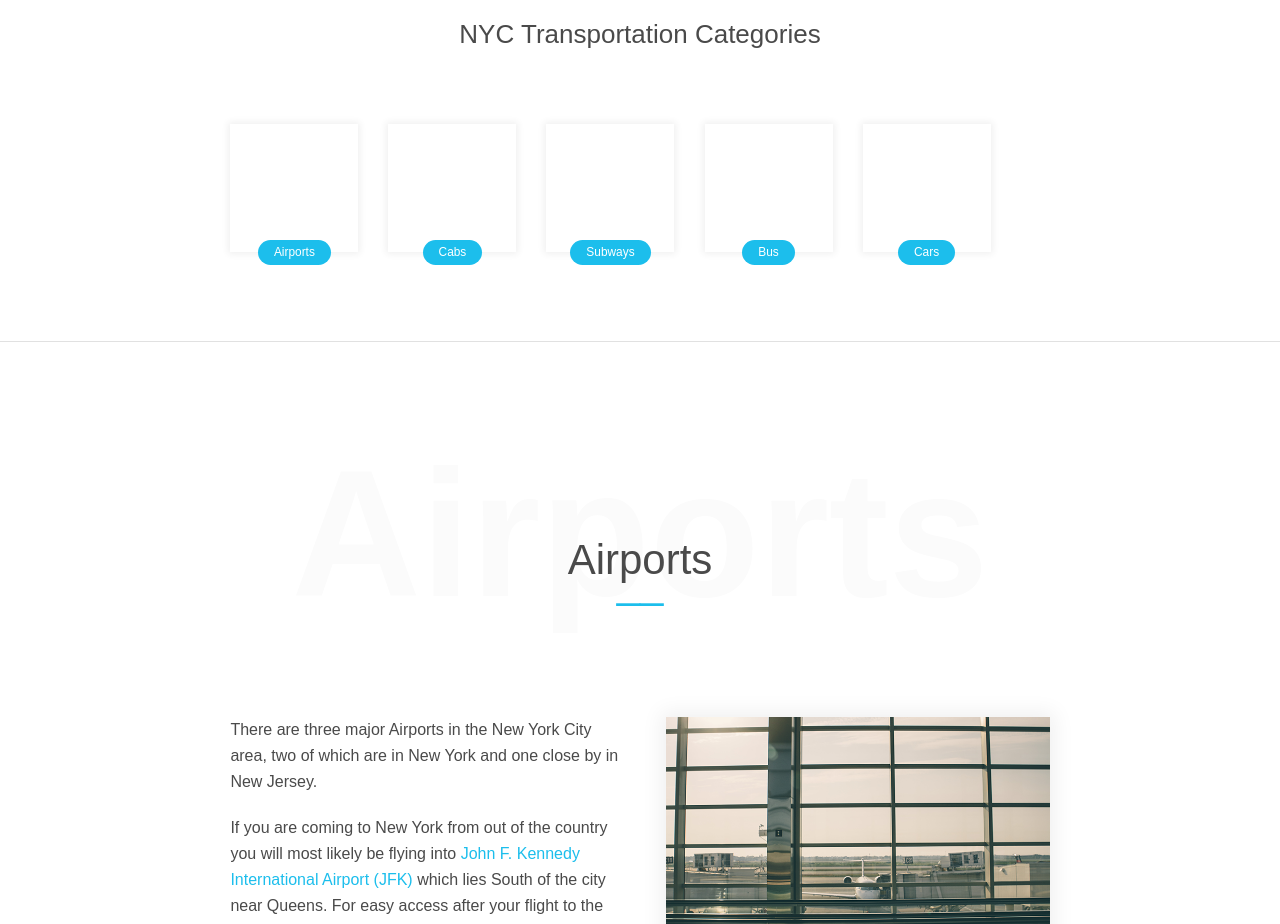
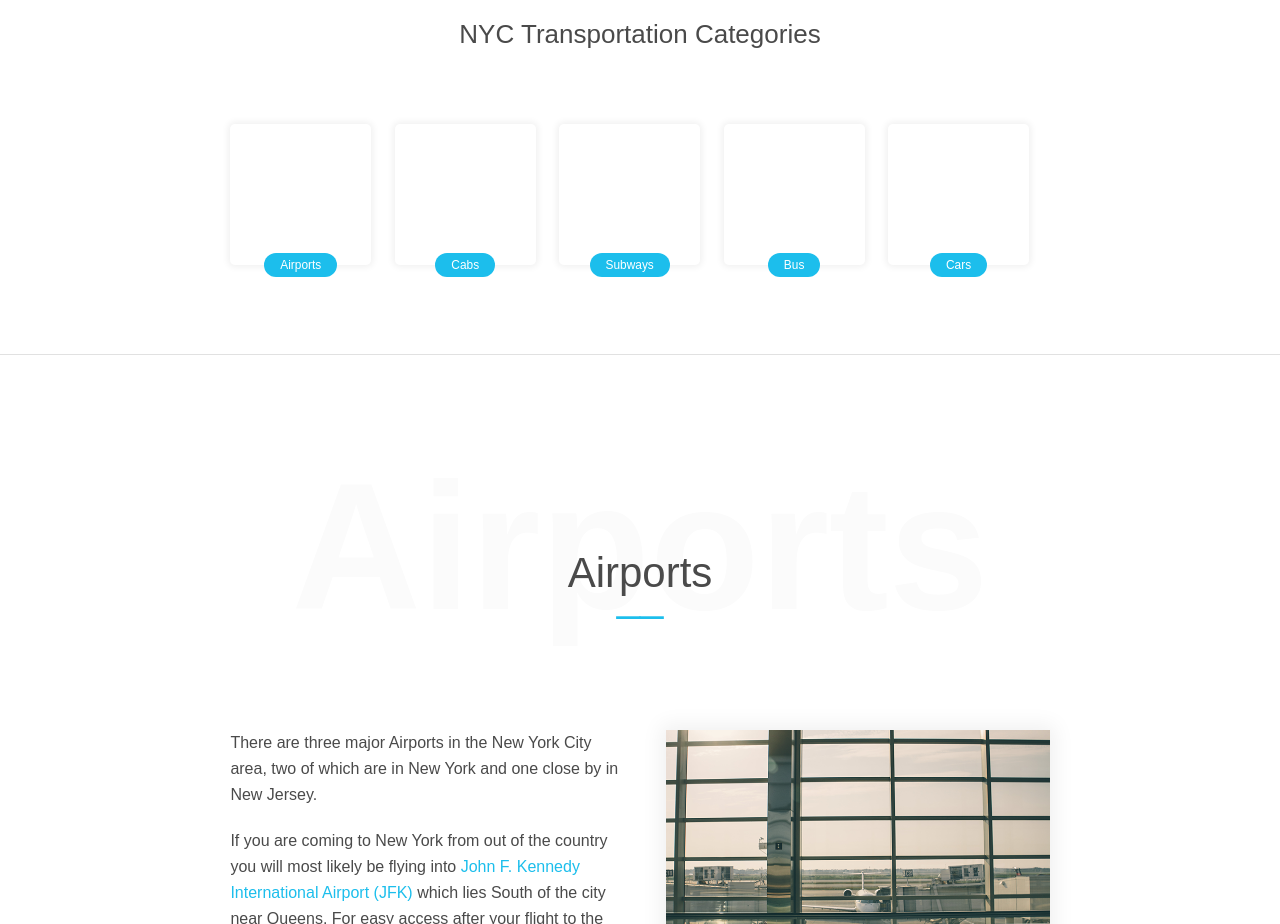
Before and after one commit to tinydinosaurs/the-zebra-nyc-guide, a website: page app/index.html in a window 1280 px wide. Shown: the part 840-1764 px from the top of the page. Drawn offline with nearby package versions, Linux system fonts and the light colour scheme; files that its build step writes are made by us from their sources; files whose address does not match are found by name.

Commit message:
navigation styles need a few tweaks but otherwise done.

```diff
--- a/app/index.html
+++ b/app/index.html
@@ -41,15 +41,15 @@
         <h2>NYC Transportation Categories</h2>
         <ul class="nav-items">
           <li>
-            <a href="#airports" class="airports-link"><span>Airports</span></a>
+            <a href="#section-airports" class="airports-link"><span>Airports</span></a>
           </li>
           <!-- cab nav-->
           <li>
-            <a href="#cabs" class="cabs-link"><span>Cabs</span></a>
+            <a href="#section-cabs" class="cabs-link"><span>Cabs</span></a>
           </li>
 
           <li>
-            <a href="#subways" class="subways-link"><span>Subways</span></a>
+            <a href="#section-subways" class="subways-link"><span>Subways</span></a>
           </li>
 
           <li>
--- a/app/styles/_navigation.scss
+++ b/app/styles/_navigation.scss
@@ -33,24 +33,25 @@ nav h2 {
   li {
     display: inline-block;
     // margin-left: 0;
-    width: 10vw;
-    height: 10vw;
+    width: 11vw;
+    height: 11vw;
+    border-radius: 5px;
     webkit-box-shadow: 0px 0px 7px 2px rgba(240,240,240,1);
     -moz-box-shadow: 0px 0px 7px 2px rgba(240,240,240,1);
     box-shadow: 0px 0px 7px 2px rgba(240,240,240,1);
   }
 
   li + li {
-    margin-left: 2vw;
+    margin-left: 1.5vw;
   }
 
   a {
     text-decoration: none;
     color: white;
     text-align: center;
-    padding-top: 9vw;
-    width: 10vw;
-    height: 10vw;
+    padding-top: 10vw;
+    width: 11vw;
+    height: 11vw;
     font-size: calc(#{$size-small-text} * 0.85);
     //
     span {
@@ -67,7 +68,7 @@ nav h2 {
 .airports-link {
   position: relative;
   display: inline-block;
-  width: 10vw;
+  width: 11vw;
 }
 
 .airports-link::before {
@@ -80,7 +81,7 @@ nav h2 {
   width: 100%;
   left: 0;
   top: 3.5vw;
-  height: 3vw;
+  height: 3.5vw;
   // }
 }
 ////////////////////////
@@ -89,7 +90,7 @@ nav h2 {
 .cabs-link {
   position: relative;
   display: inline-block;
-  width: 10vw;
+  width: 11vw;
 }
 
 .cabs-link::before {
@@ -102,7 +103,7 @@ nav h2 {
   width: 100%;
   left: 0;
   top: 3.5vw;
-  height: 3vw;
+  height: 3.5vw;
 }
 
 ////////////////////////////
@@ -112,7 +113,7 @@ nav h2 {
 .subways-link {
   position: relative;
   display: inline-block;
-  width: 10vw;
+  width: 11vw;
 }
 
 .subways-link::before {
@@ -125,7 +126,7 @@ nav h2 {
   width: 100%;
   left: 0;
   top: 3.5vw;
-  height: 3vw;
+  height: 3.5vw;
 }
 
 ////////////////////////
@@ -134,7 +135,7 @@ nav h2 {
 .bus-link {
   position: relative;
   display: inline-block;
-  width: 10vw;
+  width: 11vw;
 }
 
 .bus-link::before {
@@ -147,7 +148,7 @@ nav h2 {
   width: 100%;
   left: 0;
   top: 3.5vw;
-  height: 3vw;
+  height: 3.5vw;
 }
 
 /////////////////////////
@@ -156,7 +157,7 @@ nav h2 {
 .cars-link {
   position: relative;
   display: inline-block;
-  width: 10vw;
+  width: 11vw;
 }
 
 .cars-link::before {
@@ -169,7 +170,7 @@ nav h2 {
   width: 100%;
   left: 0;
   top: 3.5vw;
-  height: 3vw;
+  height: 3.5vw;
 }
 
 ///////////////////////////////////////////
```
Also changed, not shown: dist/index.html, dist/main.css.
